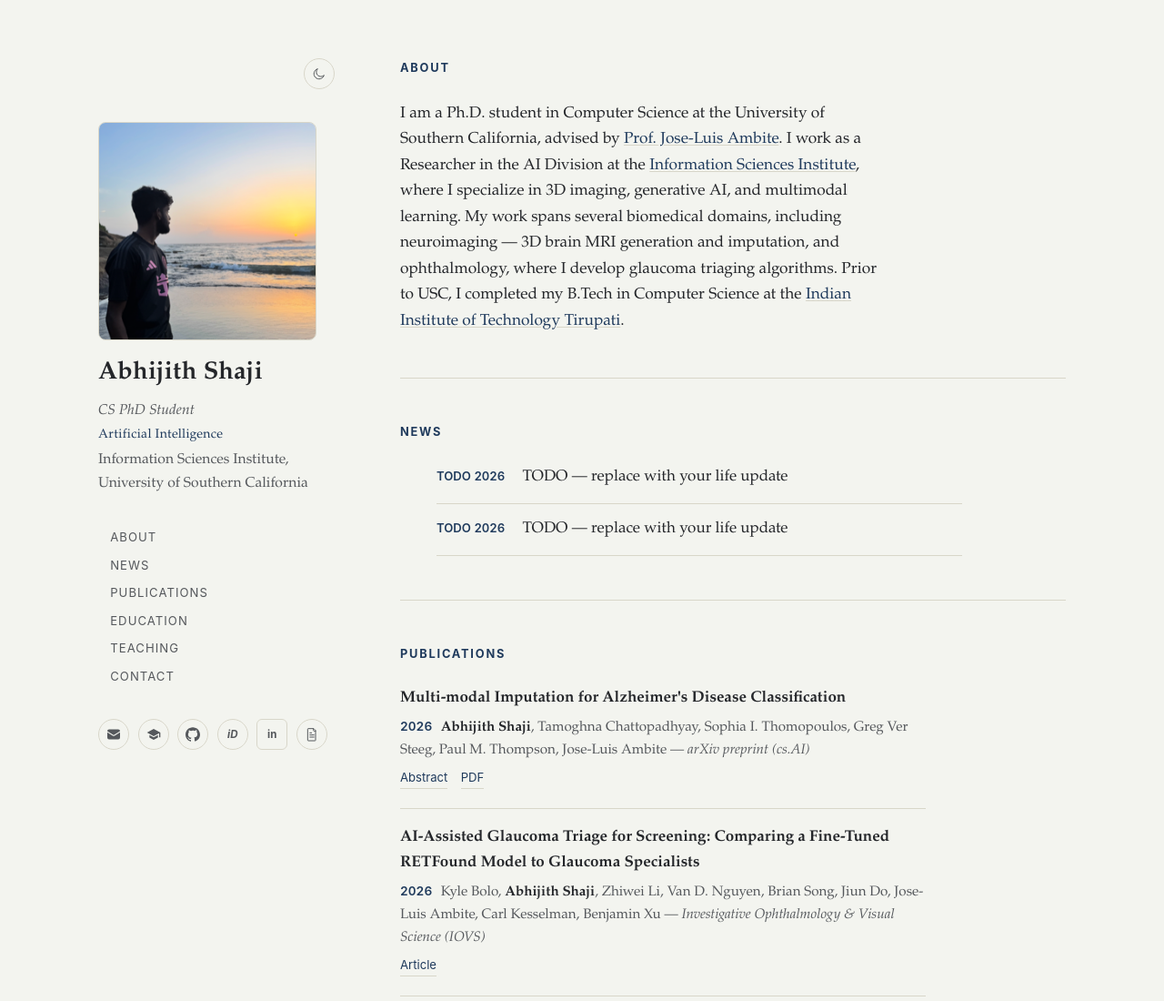
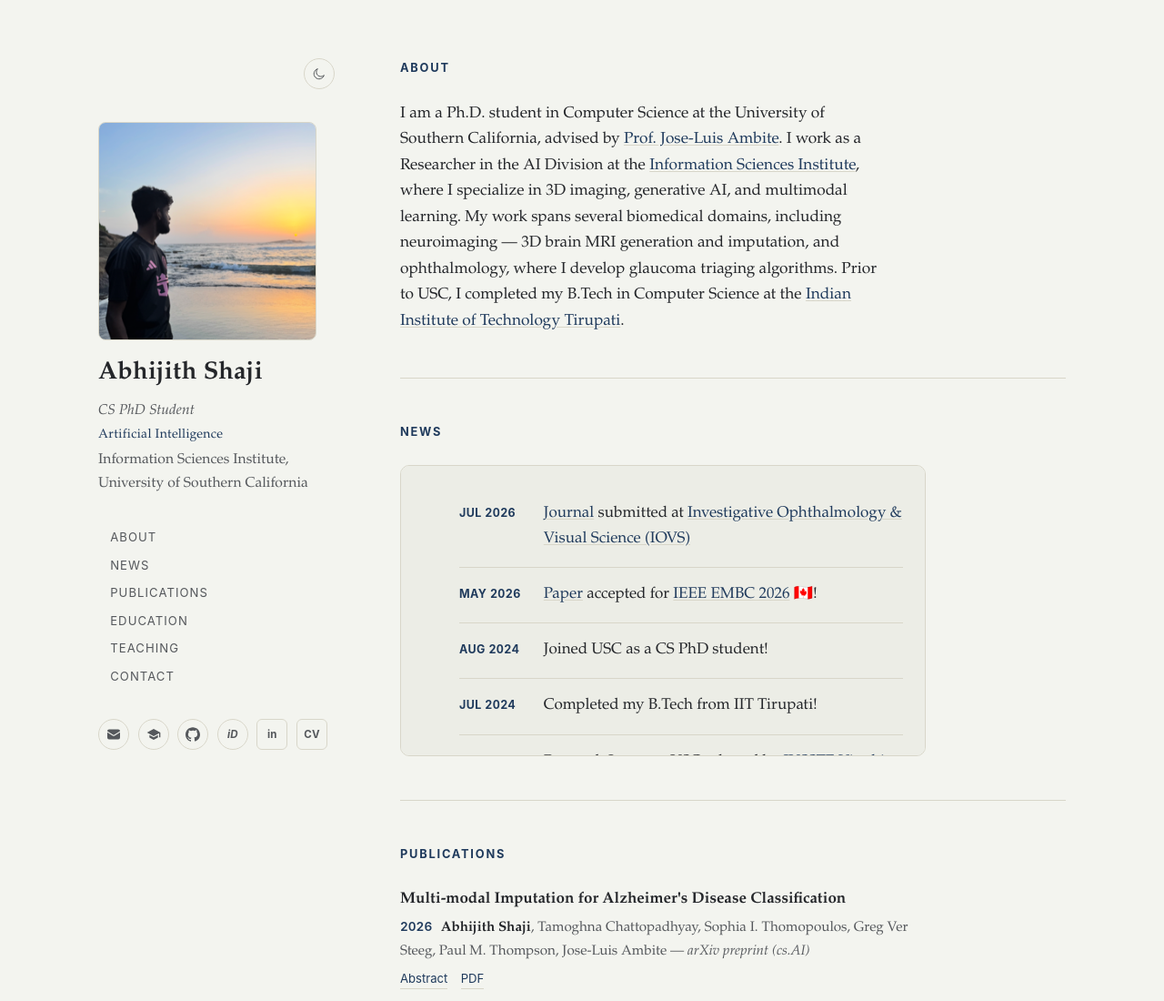
Before and after one commit to Saangetheya/Saangetheya.github.io, a plain HTML site: page index.html in a window 1280 px wide. Shown: the top 1100 px of the page at 91% size. Drawn offline with Linux system fonts and the light colour scheme.

Commit message:
news box and other minor changes

```diff
--- a/index.html
+++ b/index.html
@@ -379,28 +379,55 @@
   }
 
   /* news */
+  .news-box {
+    max-width: 68ch;
+    max-height: 320px;
+    overflow-y: auto;
+    border: 1px solid var(--rule);
+    border-radius: 10px;
+    background: var(--bg-alt);
+    padding: 0.4rem 1.5rem;
+    scrollbar-width: thin;
+    scrollbar-color: var(--rule) transparent;
+  }
+  .news-box::-webkit-scrollbar { width: 8px; }
+  .news-box::-webkit-scrollbar-track { background: transparent; }
+  .news-box::-webkit-scrollbar-thumb {
+    background: var(--rule);
+    border-radius: 4px;
+  }
   ul.news-list li {
     display: flex;
     align-items: baseline;
     gap: 1.2rem;
-    padding: 0.85rem 0;
+    padding: 1rem 0;
     border-bottom: 1px solid var(--rule);
-    max-width: 68ch;
+    transition: padding-left 0.15s ease;
   }
-  ul.news-list li:first-child { padding-top: 0; }
+  ul.news-list li:last-child { border-bottom: none; }
+  ul.news-list li:hover { padding-left: 0.3rem; }
   .news-date {
     flex: none;
+    min-width: 4.6rem;
     font-family: -apple-system, "Segoe UI", ui-sans-serif, system-ui, sans-serif;
     font-variant-numeric: tabular-nums;
     color: var(--accent);
-    font-weight: 600;
-    font-size: 0.82rem;
+    font-weight: 700;
+    font-size: 0.78rem;
+    letter-spacing: 0.03em;
     white-space: nowrap;
     padding-top: 0.15rem;
   }
   .news-text {
     color: var(--ink);
   }
+  .news-text a {
+    color: var(--accent);
+    text-decoration-color: var(--rule);
+    text-underline-offset: 2px;
+    transition: color 0.15s ease, text-decoration-color 0.15s ease;
+  }
+  .news-text a:hover { color: var(--accent-2); text-decoration-color: var(--accent-2); }
 
   footer {
     margin-top: 5rem;
@@ -510,12 +537,8 @@
       <a href="https://www.linkedin.com/in/abhijithshajisangee/" aria-label="LinkedIn" title="LinkedIn" class="badge-square" target="_blank" rel="noopener noreferrer">
         <span class="mono">in</span>
       </a>
-      <a href="cv.pdf" aria-label="CV (PDF)" title="Download CV (PDF)" target="_blank" rel="noopener noreferrer">
-        <svg viewBox="0 0 24 24" width="16" height="16" fill="none" stroke="currentColor" stroke-width="1.5">
-          <path d="M6 2.5h9l3 3v16a1 1 0 0 1-1 1H6a1 1 0 0 1-1-1v-18a1 1 0 0 1 1-1z" />
-          <path d="M14.5 2.5v3a1 1 0 0 0 1 1h3" />
-          <path d="M8 13h8M8 16.5h8M8 9.5h4" />
-        </svg>
+      <a href="cv.pdf" aria-label="CV (PDF)" title="Download CV (PDF)" class="badge-square" target="_blank" rel="noopener noreferrer">
+        <span class="mono">CV</span>
       </a>
     </div>
   </aside>
@@ -537,16 +560,30 @@
 
     <section id="news">
       <h2 class="section-title">News</h2>
+      <div class="news-box">
         <ul class="news-list">
           <li>
-          <span class="news-date">TODO 2026</span>
-          <span class="news-text">TODO — replace with your life update</span>
+            <span class="news-date">JUL 2026</span>
+            <span class="news-text"><a href="https://iovs.arvojournals.org/article.aspx?articleid=2812815" target="_blank" rel="noopener noreferrer">Journal</a> submitted at <a href="https://iovs.arvojournals.org" target="_blank" rel="noopener noreferrer">Investigative Ophthalmology &amp; Visual Science (IOVS)</a></span>
           </li>
           <li>
-          <span class="news-date">TODO 2026</span>
-          <span class="news-text">TODO — replace with your life update</span>
+            <span class="news-date">MAY 2026</span>
+            <span class="news-text"><a href="https://arxiv.org/abs/2601.21076" target="_blank" rel="noopener noreferrer">Paper</a> accepted for <a href="https://embc.embs.org/2026/" target="_blank" rel="noopener noreferrer">IEEE EMBC 2026</a> 🇨🇦!</span>
+          </li>
+          <li>
+            <span class="news-date">AUG 2024</span>
+            <span class="news-text">Joined USC as a CS PhD student!</span>
+          </li>
+          <li>
+            <span class="news-date">JUL 2024</span>
+            <span class="news-text">Completed my B.Tech from IIT Tirupati!</span>
+          </li>
+          <li>
+            <span class="news-date">MAY 2023</span>
+            <span class="news-text">Research Intern at USC selected by <a href="https://iusstf.org/iusstf-viterbi-program" target="_blank" rel="noopener noreferrer">IUSSTF-Viterbi</a> scholarship</span>
           </li>
         </ul>
+      </div>
     </section>
 
     <section id="publications">
```
Lines whose indentation alone changed are shown as unchanged.
